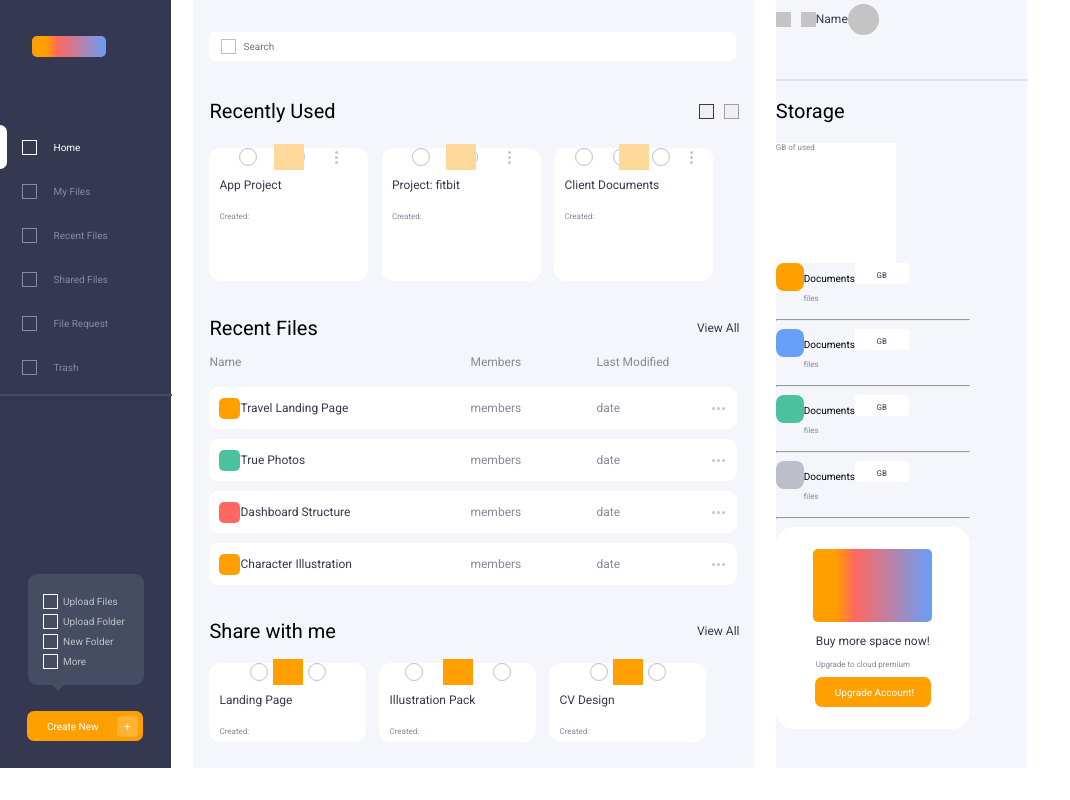
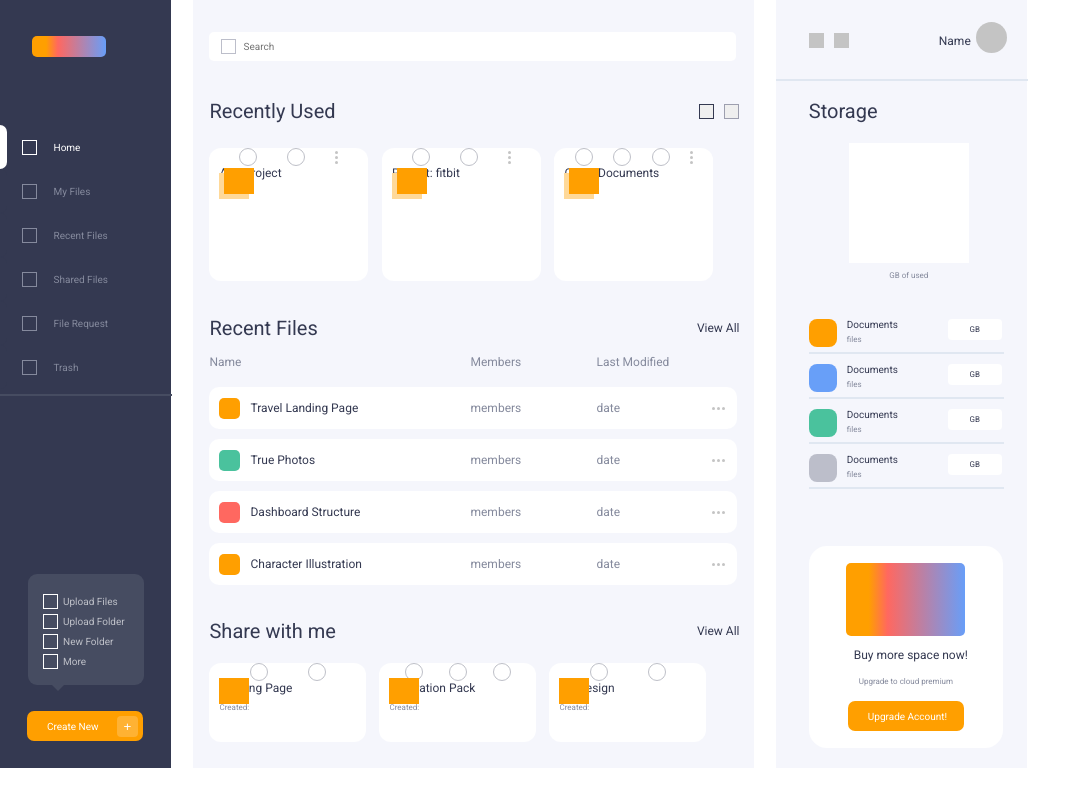
Before and after one commit to michellepineda90/react-week2-styling-challenge, a React (Create React App) app: page / in a window 1280 px wide. Shown: the whole page, without its empty margins (0-1070 px from the left). Built offline with nearby package versions, Linux system fonts and the light colour scheme.

Commit message:
chore: add HTML and CSS for components UI

```diff
--- a/src/components/App.css
+++ b/src/components/App.css
@@ -16,7 +16,12 @@ html {
   --header-font: 20px;
   --black-text: #343951;
   --gray-text: #858A9D;
+  --line-color: #E0E7F1;
+  --light-gray: #C4C4C4;
+  --background-gray: #F5F6FC;
   --white:#FFFFFF;
+  --orange: #FF9F00;
+  --light-orange: #FFD999;
 }
 
 .App {
@@ -32,6 +37,17 @@ html {
 
 .headerTitle {
   font-size: var(--header-font);
+  color: var(--black-text);
+}
+
+.regularTxt {
+  font-size: 12px;
+  color: var(--black-text);
+}
+
+.detailFont {
+  font-size: var(--detail-font);
+  color: var(--gray-text);
 }
 
 .btn {
@@ -66,11 +82,6 @@ html {
   background-color: var(--white);
 }
 
-.detailFont {
-  font-size: var(--detail-font);
-  color: var(--gray-text);
-}
-
 .orange {
   background-color: #FF9F00;
 }
@@ -94,8 +105,3 @@ html {
 .gray {
   background-color: #BCBECA;
 }
-
-.regularTxt {
-  font-size: 12px;
-  color: #343951;
-}
--- a/src/components/Main.css
+++ b/src/components/Main.css
@@ -69,6 +69,7 @@
     height: 133px;
     border-radius: 12px;
     background-color: #FFFFFF;
+    position: relative;
 }
 
 .cardIcons {
@@ -87,16 +88,22 @@
 .square {
     width: 30px;
     height: 26px;
-    position: absolute;
 }
 
 .bottom {
+    position: absolute;
+    left: 10px;
+    top: 25px;
     z-index: 1;
+    background-color: var(--light-orange);
 }
 
 .superposed {
     position: absolute;
+    left: 15px;
+    top: 20px;
     z-index: 2;
+    background-color: var(--orange);
 }
 
 .rcntFiles {
@@ -144,6 +151,8 @@
 
 .title {
     padding-left: 10px;
+    font-size: var(--medium-font);
+    color: var(--black-text);
 }
 
 .txtColor {
@@ -181,6 +190,12 @@
     top: 599px;
 }
 
+.share {
+    position: absolute;
+    top: 15px;
+    left: 10px;
+}
+
 .shareCard {
     display: flex;
     flex-direction: column;
@@ -188,6 +203,7 @@
     height: 79px;
     background-color: #FFFFFF;
     border-radius: 12px;
+    position: relative;
 }
 
 .shareWithMeFiles {
@@ -195,3 +211,7 @@
     justify-content: space-between;
     width: 497px;
 }
+
+.noMargin {
+    margin: 0;
+}
--- a/src/components/Main.tsx
+++ b/src/components/Main.tsx
@@ -22,41 +22,41 @@ function Main() {
                 <div className='recentlyUsedProjects'>
                     <div className='card'>
                         <div className='cardIcons'>
-                            <div className='square orange bottom'></div>
-                            <div className='square lightOrange superposed'></div>
+                            <div className='square bottom'></div>
+                            <div className='square superposed'></div>
                             <div className='circle'></div>
                             <div className='circle'></div>
                             <img src={verticalEllipsis} alt='vertical ellipsis' />
                         </div>
                         <div className='cardDetails'>
-                            <p className='regularTxt'>App Project</p>
+                            <p className='regularTxt noMargin'>App Project</p>
                             <p className='detailFont'>Created:</p>
                         </div>
                     </div>
                     <div className='card'>
                         <div className='cardIcons'>
-                            <div className='square orange bottom'></div>
-                            <div className='square lightOrange superposed'></div>
+                            <div className='square bottom'></div>
+                            <div className='square superposed'></div>
                             <div className='circle'></div>
                             <div className='circle'></div>
                             <img src={verticalEllipsis} alt='vertical ellipsis' />
                         </div>
                         <div className='cardDetails'>
-                            <p className='regularTxt'>Project: fitbit</p>
+                            <p className='regularTxt noMargin'>Project: fitbit</p>
                             <p className='detailFont'>Created:</p>
                         </div>
                     </div>
                     <div className='card'>
                         <div className='cardIcons'>
-                            <div className='square orange bottom'></div>
-                            <div className='square lightOrange superposed'></div>
+                            <div className='square bottom'></div>
+                            <div className='square superposed'></div>
                             <div className='circle'></div>
                             <div className='circle'></div>
                             <div className='circle'></div>
                             <img src={verticalEllipsis} alt='vertical ellipsis' />
                         </div>
                         <div className='cardDetails'>
-                            <p className='regularTxt'>Client Documents</p>
+                            <p className='regularTxt noMargin'>Client Documents</p>
                             <p className='detailFont'>Created:</p>
                         </div>
                     </div>
@@ -66,7 +66,7 @@ function Main() {
             <div className='rcntFiles section'>
                 <div className='sectionHeader'>
                     <p className='headerTitle'>Recent Files</p>
-                    <p className='regularTxt'>View All</p>
+                    <p className='regularTxt noMargin'>View All</p>
                 </div>
                 <div className='recentFilesPreview'>
                     <div className='tableHeader'>
@@ -76,29 +76,29 @@ function Main() {
                     </div>
                     <div className='files'>
                         <div className='fileCard'>
-                            <div className='smallSquare orange bottom'></div>
-                            <p className='regularTxt'>Travel Landing Page</p>
+                            <div className='smallSquare orange'></div>
+                            <p className='title'>Travel Landing Page</p>
                             <p className='members txtColor'>members</p>
                             <p className='fileTxt txtColor'>date</p>
                             <img src={horizontalEllipsis} alt='horizontal ellipsis' className='hzEllipsis' />
                         </div>
                         <div className='fileCard'>
                             <div className='smallSquare aqua'></div>
-                            <p className='regularTxt'>True Photos</p>
+                            <p className='title'>True Photos</p>
                             <p className='members txtColor'>members</p>
                             <p className='fileTxt txtColor'>date</p>
                             <img src={horizontalEllipsis} alt='horizontal ellipsis' className='hzEllipsis' />
                         </div>
                         <div className='fileCard'>
                             <div className='smallSquare magenta'></div>
-                            <p className='regularTxt'>Dashboard Structure</p>
+                            <p className='title'>Dashboard Structure</p>
                             <p className='members txtColor'>members</p>
                             <p className='fileTxt txtColor'>date</p>
                             <img src={horizontalEllipsis} alt='horizontal ellipsis' className='hzEllipsis' />
                         </div>
                         <div className='fileCard'>
-                            <div className='smallSquare orange bottom'></div>
-                            <p className='regularTxt'>Character Illustration</p>
+                            <div className='smallSquare orange'></div>
+                            <p className='title'>Character Illustration</p>
                             <p className='members txtColor'>members</p>
                             <p className='fileTxt txtColor'>date</p>
                             <img src={horizontalEllipsis} alt='horizontal ellipsis' className='hzEllipsis' />
@@ -110,40 +110,40 @@ function Main() {
             <div className='shareWithMe section'>
                 <div className='sectionHeader'>
                     <p className='headerTitle'>Share with me</p>
-                    <p className='regularTxt'>View All</p>
+                    <p className='regularTxt noMargin'>View All</p>
                 </div>
                 <div className='shareWithMeFiles'>
                     <div className='shareCard'>
                         <div className='cardIcons'>
-                            <div className='square orange'></div>
+                            <div className='square orange share'></div>
                             <div className='circle'></div>
                             <div className='circle'></div>
                         </div>
                         <div className='cardDetails'>
-                            <p className='regularTxt'>Landing Page</p>
+                            <p className='regularTxt noMargin'>Landing Page</p>
                             <p className='detailFont'>Created:</p>
                         </div>
                     </div>
                     <div className='shareCard'>
                         <div className='cardIcons'>
-                            <div className='square orange'></div>
+                            <div className='square orange share'></div>
                             <div className='circle'></div>
                             <div className='circle'></div>
                             <div className='circle'></div>
                         </div>
                         <div className='cardDetails'>
-                            <p className='regularTxt'>Illustration Pack</p>
+                            <p className='regularTxt noMargin'>Illustration Pack</p>
                             <p className='detailFont'>Created:</p>
                         </div>
                     </div>
                     <div className='shareCard'>
                         <div className='cardIcons'>
-                            <div className='square orange'></div>
+                            <div className='square orange share'></div>
                             <div className='circle'></div>
                             <div className='circle'></div>
                         </div>
                         <div className='cardDetails'>
-                            <p className='regularTxt'>CV Design</p>
+                            <p className='regularTxt noMargin'>CV Design</p>
                             <p className='detailFont'>Created:</p>
                         </div>
                     </div>
--- a/src/components/Panel.css
+++ b/src/components/Panel.css
@@ -1,26 +1,37 @@
-.rectangleSix {
+.panel {
     margin-left: 22px;
-    background-color: #F5F6FC;
+    background-color: var(--background-gray);
     display: flex;
     flex-direction: column;
     width: 252px;
     height: 768px;
+    position: relative;
 }
 
 .profilePic {
     width: 31px;
     height: 31px;
     border-radius: 50%;
-    background-color: #C4C4C4;
+    background-color: var(--light-gray);
+    margin-left: 5px;
 }
 
 .nameSection {
     display: flex;
     align-items: center;
+    position: absolute;
+    left: 33px;
+    top: 33px;
+}
+
+.name {
+    display: flex;
+    position: absolute;
+    left: 130px;
 }
 
 .lineTwo {
-    border: 0.5px solid #E0E7F1;
+    border: 0.5px solid var(--line-color);
     width: 252px;
     position: absolute;
     top: 79px;
@@ -30,33 +41,68 @@
 .storageSection {
     position: absolute;
     top: 79px;
+    left: 33px;
+}
+
+.chartSection {
+    /* position: absolute; */
+    display: flex;
+    flex-direction: column;
+    align-items: center;
+    width: 200px;
+    height: 150px;
 }
 
 .chart {
+    /* position: absolute;
+    left: 35px; */
     width: 120px;
     height: 120px;
     background-color: white;
 }
 
+.storage {
+    position: absolute;
+    top: 230px;
+}
+
 .storageDetail {
     display: flex;
+    margin-top: 10px;
 }
 
 .smallFont {
     font-size: var(--small-font);
+    margin: 0;
+}
+
+.dark {
+    color: var(--black-text);
+}
+
+.text {
+    margin-left: 10px;
+}
+
+.file {
+    margin-top: 5px;
 }
 
 .gbDetail {
+    margin-left: 50px;
     width: 54px;
     height: 21px;
     border-radius: 4px;
     background-color: var(--white);
     display: flex;
     justify-content: center;
+    align-items: center;
 }
 
-.dark {
-    color: var(--black-text);
+.lineThree {
+    width: 195px;
+    border: 0.5px solid var(--line-color);
+    margin: 0;
 }
 
 .colorGradientTwo {
@@ -66,9 +112,9 @@
     height: 73px;
 }
 
-.panel {
-    border-color: #C4C4C4;
-    background-color: #C4C4C4;
+.btnPanel {
+    border-color: var(--light-gray);
+    background-color: var(--light-gray);
 }
 
 .medSquare {
@@ -86,4 +132,11 @@
     align-items: center;
     justify-content: center;
     background-color: var(--white);
+    position: absolute;
+    top: 546px;
+    left: 33px;
 }
+
+.premium {
+    margin: 15px 5px;
+}
--- a/src/components/Panel.tsx
+++ b/src/components/Panel.tsx
@@ -3,77 +3,78 @@ import './Panel.css';
 
 function Panel() {
     return (
-        <div className='rectangleSix'>
-            <div className=' nameSection'>
+        <div className='panel'>
+            <div className='nameSection'>
                 <div className='btns'>
-                    <input type='button' className='btn panel' />
-                    <input type='button' className='btn panel' />
+                    <input type='button' className='btn btnPanel' />
+                    <input type='button' className='btn btnPanel' />
                 </div>
+                <div className='name'>
                     <p className='regularTxt'>Name</p>
                     <div className='profilePic'></div>
                 </div>
+            </div>
             <hr className='lineTwo'></hr>
             <div className='storageSection'>
-                <p className='headerTitle'>Storage</p>
-                <div className='chart'>
-                    <p className='detailFont'>
-                        GB of used
-                    </p>
+                <p className='headerTitle dark'>Storage</p>
+                <div className='chartSection'>
+                    <div className='chart'></div>
+                    <p className='detailFont'>GB of used</p>
                 </div>
                 <div className='storage'>
                     <div className='storageDetail'>
                         <div className='medSquare orange'></div>
                         <div className='text'>
-                            <p className='smallFont'>Documents</p>
-                            <p className='detailFont'>files</p>
+                            <p className='smallFont dark'>Documents</p>
+                            <p className='detailFont file'>files</p>
                         </div>
                         <div className='gbDetail'>
                             <p className='detailFont dark'>GB</p>
                         </div>
                     </div>
-                    <hr />
+                    <hr className='lineThree' />
                     <div className='storageDetail'>
                         <div className='medSquare blue'></div>
                         <div className='text'>
-                            <p className='smallFont'>Documents</p>
-                            <p className='detailFont'>files</p>
+                            <p className='smallFont dark'>Documents</p>
+                            <p className='detailFont file'>files</p>
                         </div>
                         <div className='gbDetail'>
                             <p className='detailFont dark'>GB</p>
                         </div>
                     </div>
-                    <hr />
+                    <hr className='lineThree' />
                     <div className='storageDetail'>
                         <div className='medSquare aqua'></div>
                         <div className='text'>
-                            <p className='smallFont'>Documents</p>
-                            <p className='detailFont'>files</p>
+                            <p className='smallFont dark'>Documents</p>
+                            <p className='detailFont file'>files</p>
                         </div>
                         <div className='gbDetail'>
                             <p className='detailFont dark'>GB</p>
                         </div>
                     </div>
-                    <hr />
+                    <hr className='lineThree' />
                     <div className='storageDetail'>
                         <div className='medSquare gray'></div>
                         <div className='text'>
-                            <p className='smallFont'>Documents</p>
-                            <p className='detailFont'>files</p>
+                            <p className='smallFont dark'>Documents</p>
+                            <p className='detailFont file'>files</p>
                         </div>
                         <div className='gbDetail'>
                             <p className='detailFont dark'>GB</p>
                         </div>
                     </div>
-                    <hr />
+                    <hr className='lineThree' />
+                </div>
             </div>
             <div className='buyMoreSpaceSection'>
                 <div className='colorGradientTwo'></div>
                 <div className='text'>
                     <p className='regularTxt'>Buy more space now!</p>
-                            <p className='detailFont'>Upgrade to cloud premium</p>
+                    <p className='detailFont premium'>Upgrade to cloud premium</p>
                 </div>
                 <div className='orangeBtn'>Upgrade Account!</div>
-                </div>
             </div>
         </div>
     );
--- a/src/index.tsx
+++ b/src/index.tsx
@@ -13,7 +13,4 @@ root.render(
   </React.StrictMode>
 );
 
-// If you want to start measuring performance in your app, pass a function
-// to log results (for example: reportWebVitals(console.log))
-// or send to an analytics endpoint. Learn more: https://bit.ly/CRA-vitals
 reportWebVitals(console.log);
```
Lines whose indentation alone changed are shown as unchanged.
